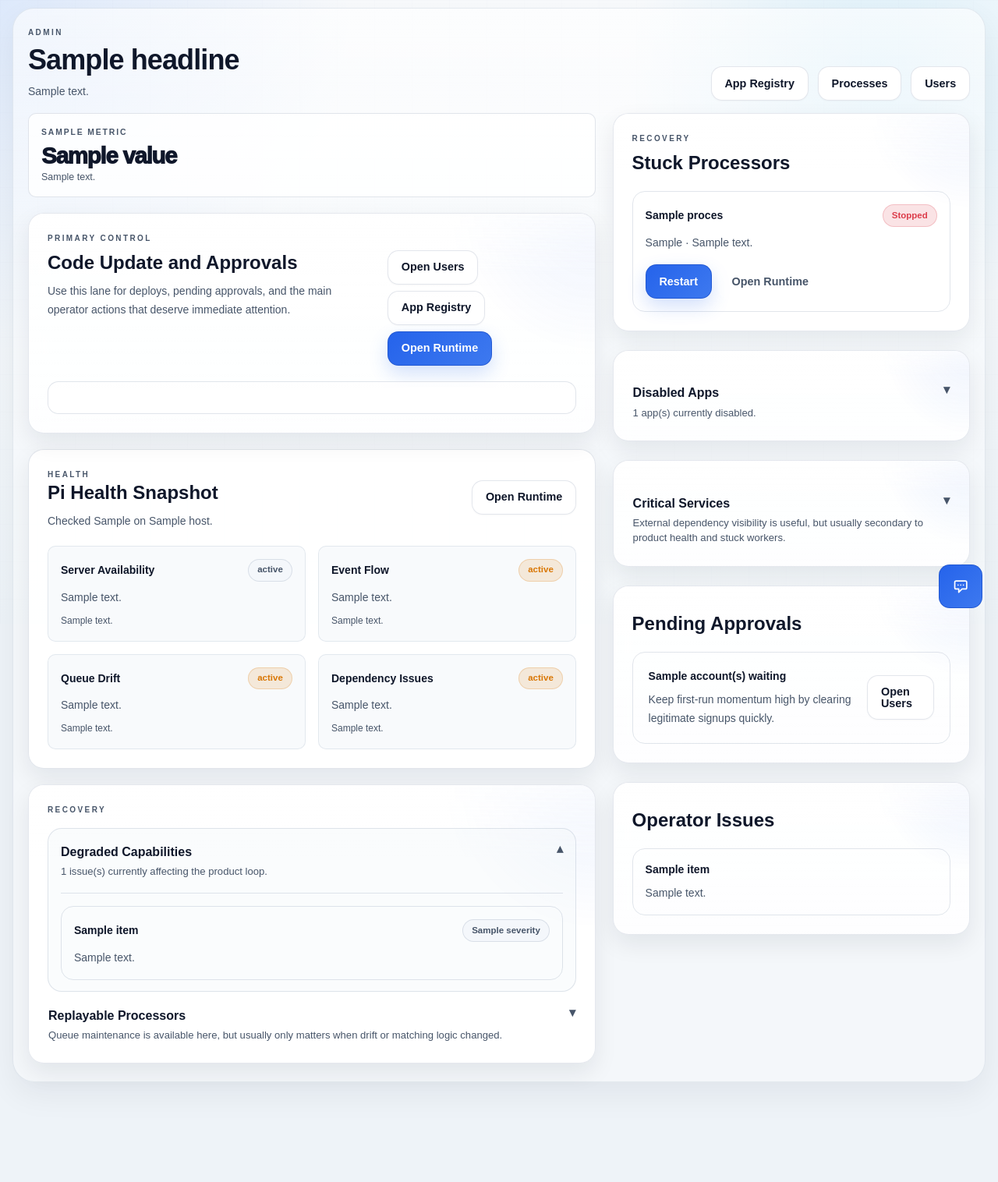
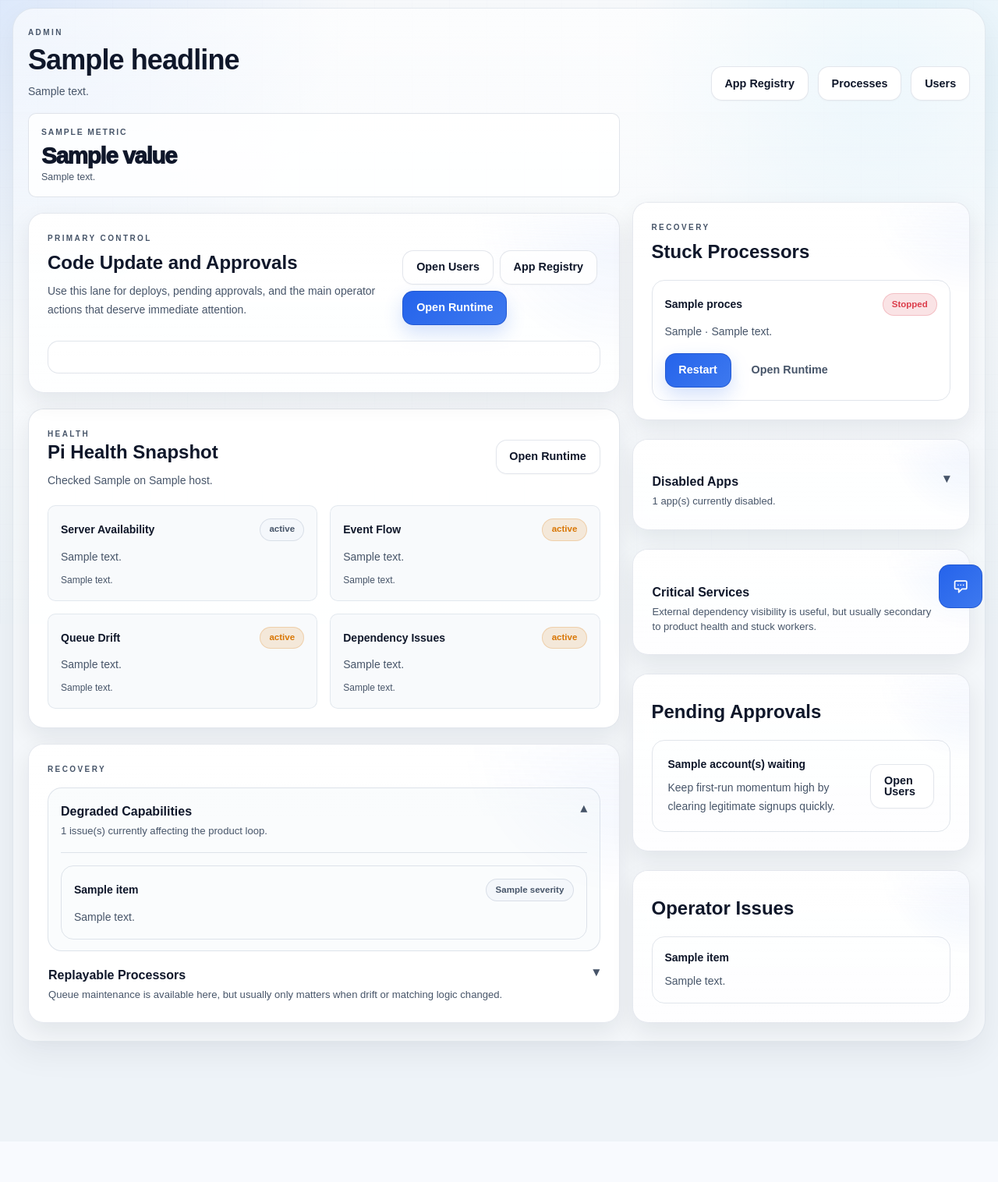
Before and after one commit to gabru-md/integrity, a Flask app: template templates/admin_overview.html in a window 1280 px wide. Shown: the whole page at 78% size. After the commit the page ends 1369 px from the top, so only its background shows below. Run offline with Flask 3, Linux system fonts and the light colour scheme; the template is opened without the code that fills it: most values are stand-ins (such as "Sample title", 1, 10 or a date in 2020).

Commit message:
- fix admin page ui

```diff
--- a/templates/admin_overview.html
+++ b/templates/admin_overview.html
@@ -18,7 +18,7 @@
         </div>
     </div>
 
-    <section class="page-rail-grid">
+    <section class="flex flex-col gap-4 md:flex-row md:items-end md:justify-between">
         <div class="space-y-5">
             <section class="operator-strip">
                 {% for metric in admin_data.metrics %}
```
